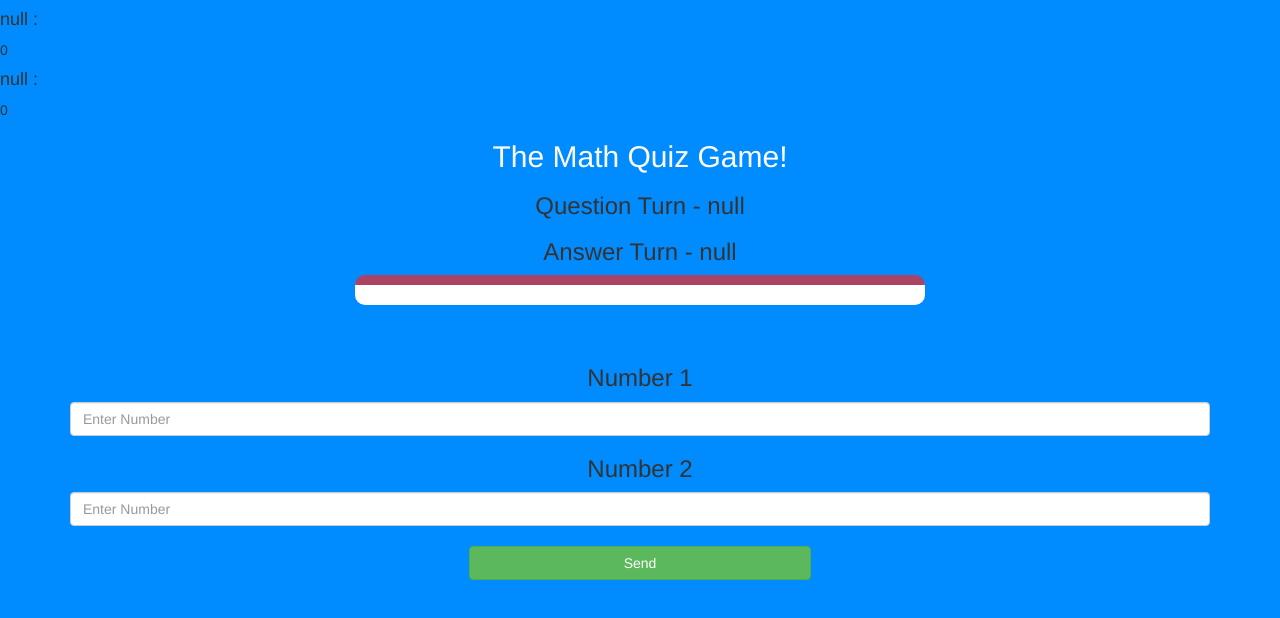
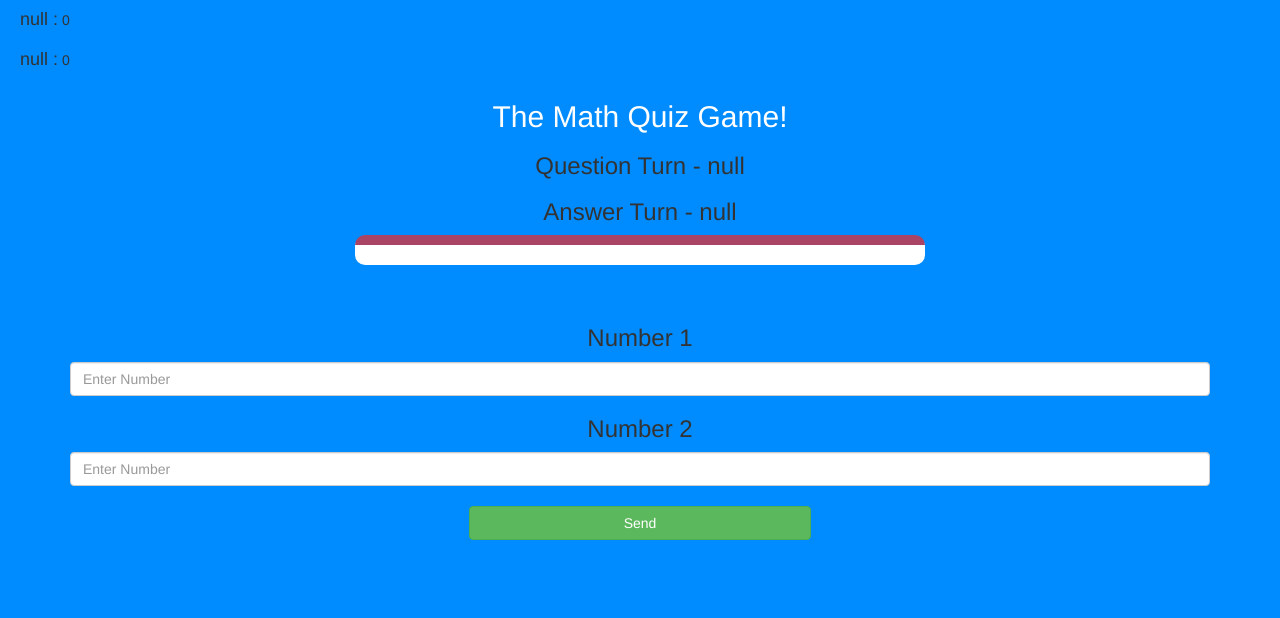
Before and after one commit to KrishivGangwani/ProjectC-90-91-92, a plain HTML site: page quiz_game_page.html in a window 1280 px wide. Drawn offline with nearby package versions, Linux system fonts and the light colour scheme.

Commit message:
Update style.css

```diff
--- a/style.css
+++ b/style.css
@@ -12,7 +12,7 @@ body
 	}
 
 
-#player1_name , #player2_name
+#player1 , #player2
 {
 	display: inline-block;
 	margin-left: 20px;
```
